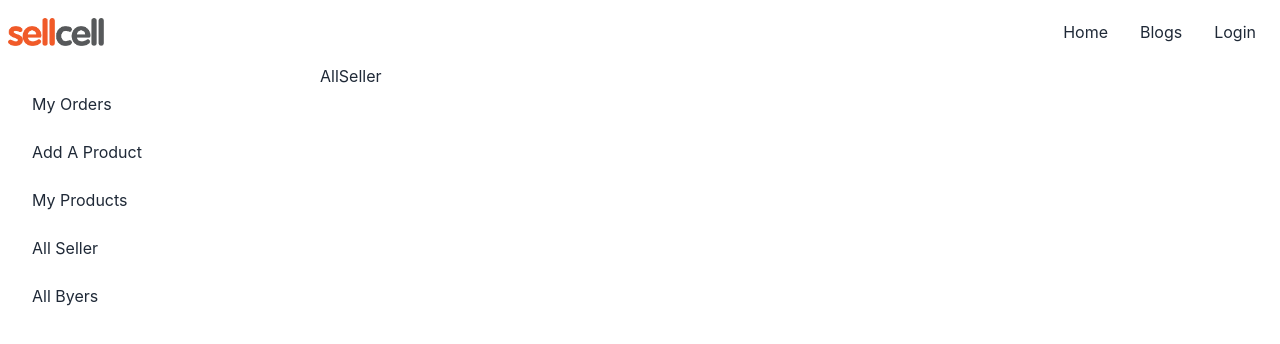
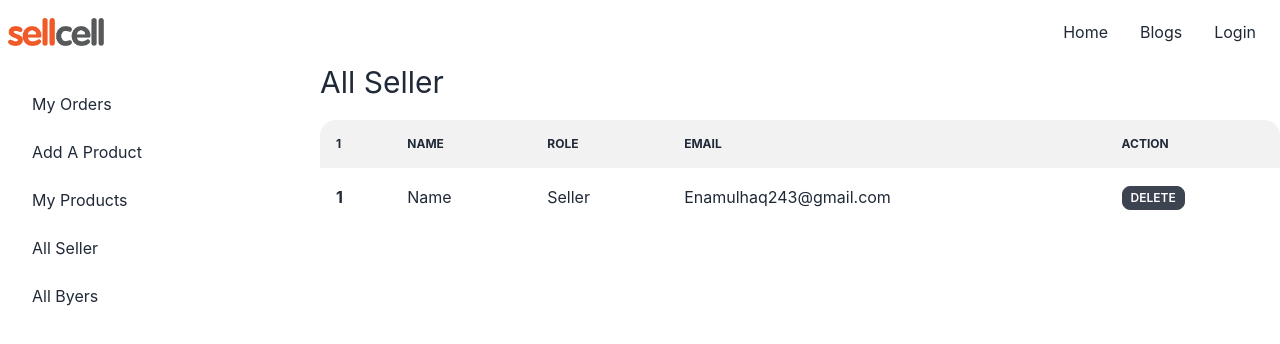
Before and after one commit to Enamulhaque0/SellCell_Client, a React (Create React App) app: page /dashboard/allseller in a window 1280 px wide. Shown: the top 344 px of the page. Built offline with nearby package versions, Linux system fonts and the light colour scheme; no server answers.

Commit message:
dashboard all section table added

```diff
--- a/public/index.html
+++ b/public/index.html
@@ -24,7 +24,7 @@
       work correctly both with client-side routing and a non-root public URL.
       Learn how to configure a non-root public URL by running `npm run build`.
     -->
-    <title>React App</title>
+    <title>SellCell</title>
   </head>
   <body>
     <noscript>You need to enable JavaScript to run this app.</noscript>
--- a/src/Pages/Dashboard/AllByers/AllByers.js
+++ b/src/Pages/Dashboard/AllByers/AllByers.js
@@ -3,8 +3,33 @@ import React from 'react';
 const AllByers = () => {
     return (
         <div>
-            <h1>all byers</h1>
+        <h3 className="text-3xl mb-5">All Byers</h3>
+        <div className="overflow-x-auto">
+            <table className="table w-full">
+                <thead>
+                    <tr>
+                        <th>1</th>
+                        <th>Name</th>
+                        <th>Role</th>
+                        <th>Email</th>
+                        <th>Action</th>
+                    </tr>
+                </thead>
+                <tbody>
+
+
+                        <tr >
+                            <th>1</th>
+                            <td>Name</td>
+                            <td>Byers</td>
+                            <td>Enamulhaq243@gmail.com</td>
+                            <td><button className="btn btn-xs">Delete</button></td>
+                        </tr>
+
+                </tbody>
+            </table>
         </div>
+    </div>
     );
 };
 
--- a/src/Pages/Dashboard/AllSeller/AllSeller.js
+++ b/src/Pages/Dashboard/AllSeller/AllSeller.js
@@ -3,8 +3,33 @@ import React from 'react';
 const AllSeller = () => {
     return (
         <div>
-            <h1>AllSeller</h1>
+        <h3 className="text-3xl mb-5">All Seller</h3>
+        <div className="overflow-x-auto">
+            <table className="table w-full">
+                <thead>
+                    <tr>
+                        <th>1</th>
+                        <th>Name</th>
+                        <th>Role</th>
+                        <th>Email</th>
+                        <th>Action</th>
+                    </tr>
+                </thead>
+                <tbody>
+
+
+                        <tr >
+                            <th>1</th>
+                            <td>Name</td>
+                            <td>Seller</td>
+                            <td>Enamulhaq243@gmail.com</td>
+                            <td><button className="btn btn-xs">Delete</button></td>
+                        </tr>
+
+                </tbody>
+            </table>
         </div>
+    </div>
     );
 };
 
--- a/src/Pages/Dashboard/Dashboard/Dashboard.js
+++ b/src/Pages/Dashboard/Dashboard/Dashboard.js
@@ -3,7 +3,7 @@ import React from 'react';
 const Dashboard = () => {
     return (
         <div>
-
+            <h1>Dashboard Conditon render by user Role</h1>
         </div>
     );
 };
--- a/src/Pages/Dashboard/MyProducts/MyProducts.js
+++ b/src/Pages/Dashboard/MyProducts/MyProducts.js
@@ -3,7 +3,32 @@ import React from 'react';
 const MyProducts = () => {
     return (
         <div>
-            <h1>MyProducts</h1>
+            <h3 className="text-3xl mb-5">My Products</h3>
+            <div className="overflow-x-auto">
+                <table className="table w-full">
+                    <thead>
+                        <tr>
+
+                            <th>Name</th>
+                            <th>Price</th>
+                            <th>Status</th>
+                            <th>Action</th>
+                        </tr>
+                    </thead>
+                    <tbody>
+
+
+                            <tr >
+
+                                <td>Name</td>
+                                <td>$439</td>
+                                <td>available or sold</td>
+                                <td><button className="btn btn-xs">advertise</button></td>
+                            </tr>
+
+                    </tbody>
+                </table>
+            </div>
         </div>
     );
 };
--- a/src/Pages/Home/Categories/CategoryDetails.js
+++ b/src/Pages/Home/Categories/CategoryDetails.js
@@ -27,7 +27,7 @@ const CategoryDetails = () => {
 
         <div className="flex items-center mt-4 text-gray-700 dark:text-gray-200">
             <svg aria-label="suitcase icon" className="w-6 h-6 fill-current" viewBox="0 0 24 24" fill="none" xmlns="http://www.w3.org/2000/svg">
-                <path d="M14 11H10V13H14V11Z"/><path fill-rule="evenodd" clip-rule="evenodd" d="M7 5V4C7 2.89545 7.89539 2 9 2H15C16.1046 2 17 2.89545 17 4V5H20C21.6569 5 23 6.34314 23 8V18C23 19.6569 21.6569 21 20 21H4C2.34314 21 1 19.6569 1 18V8C1 6.34314 2.34314 5 4 5H7ZM9 4H15V5H9V4ZM4 7C3.44775 7 3 7.44769 3 8V14H21V8C21 7.44769 20.5522 7 20 7H4ZM3 18V16H21V18C21 18.5523 20.5522 19 20 19H4C3.44775 19 3 18.5523 3 18Z"/>
+                <path d="M14 11H10V13H14V11Z"/><path fillRule="evenodd" clipRule="evenodd" d="M7 5V4C7 2.89545 7.89539 2 9 2H15C16.1046 2 17 2.89545 17 4V5H20C21.6569 5 23 6.34314 23 8V18C23 19.6569 21.6569 21 20 21H4C2.34314 21 1 19.6569 1 18V8C1 6.34314 2.34314 5 4 5H7ZM9 4H15V5H9V4ZM4 7C3.44775 7 3 7.44769 3 8V14H21V8C21 7.44769 20.5522 7 20 7H4ZM3 18V16H21V18C21 18.5523 20.5522 19 20 19H4C3.44775 19 3 18.5523 3 18Z"/>
             </svg>
 
             <h1 className="px-2 text-sm">Seller Name</h1>
@@ -35,7 +35,7 @@ const CategoryDetails = () => {
 
         <div className="flex items-center mt-4 text-gray-700 dark:text-gray-200">
             <svg aria-label="location pin icon" className="w-6 h-6 fill-current" viewBox="0 0 24 24" fill="none" xmlns="http://www.w3.org/2000/svg">
-                <path fill-rule="evenodd" clip-rule="evenodd" d="M16.2721 10.2721C16.2721 12.4813 14.4813 14.2721 12.2721 14.2721C10.063 14.2721 8.27214 12.4813 8.27214 10.2721C8.27214 8.063 10.063 6.27214 12.2721 6.27214C14.4813 6.27214 16.2721 8.063 16.2721 10.2721ZM14.2721 10.2721C14.2721 11.3767 13.3767 12.2721 12.2721 12.2721C11.1676 12.2721 10.2721 11.3767 10.2721 10.2721C10.2721 9.16757 11.1676 8.27214 12.2721 8.27214C13.3767 8.27214 14.2721 9.16757 14.2721 10.2721Z"/><path fill-rule="evenodd" clip-rule="evenodd" d="M5.79417 16.5183C2.19424 13.0909 2.05438 7.3941 5.48178 3.79418C8.90918 0.194258 14.6059 0.0543983 18.2059 3.48179C21.8058 6.90919 21.9457 12.606 18.5183 16.2059L12.3124 22.7241L5.79417 16.5183ZM17.0698 14.8268L12.243 19.8965L7.17324 15.0698C4.3733 12.404 4.26452 7.9732 6.93028 5.17326C9.59603 2.37332 14.0268 2.26454 16.8268 4.93029C19.6267 7.59604 19.7355 12.0269 17.0698 14.8268Z"/>
+                <path fillRule="evenodd" clipRule="evenodd" d="M16.2721 10.2721C16.2721 12.4813 14.4813 14.2721 12.2721 14.2721C10.063 14.2721 8.27214 12.4813 8.27214 10.2721C8.27214 8.063 10.063 6.27214 12.2721 6.27214C14.4813 6.27214 16.2721 8.063 16.2721 10.2721ZM14.2721 10.2721C14.2721 11.3767 13.3767 12.2721 12.2721 12.2721C11.1676 12.2721 10.2721 11.3767 10.2721 10.2721C10.2721 9.16757 11.1676 8.27214 12.2721 8.27214C13.3767 8.27214 14.2721 9.16757 14.2721 10.2721Z"/><path fillRule="evenodd" clipRule="evenodd" d="M5.79417 16.5183C2.19424 13.0909 2.05438 7.3941 5.48178 3.79418C8.90918 0.194258 14.6059 0.0543983 18.2059 3.48179C21.8058 6.90919 21.9457 12.606 18.5183 16.2059L12.3124 22.7241L5.79417 16.5183ZM17.0698 14.8268L12.243 19.8965L7.17324 15.0698C4.3733 12.404 4.26452 7.9732 6.93028 5.17326C9.59603 2.37332 14.0268 2.26454 16.8268 4.93029C19.6267 7.59604 19.7355 12.0269 17.0698 14.8268Z"/>
             </svg>
 
             <h1 className="px-2 text-sm">Dhaka</h1>
```
Also changed, not shown: src/Pages/Dashboard/MyOrders/MyOrderRow.js (+3 -3 lines), 1 other file (tests, documents, lock files or other folders).
